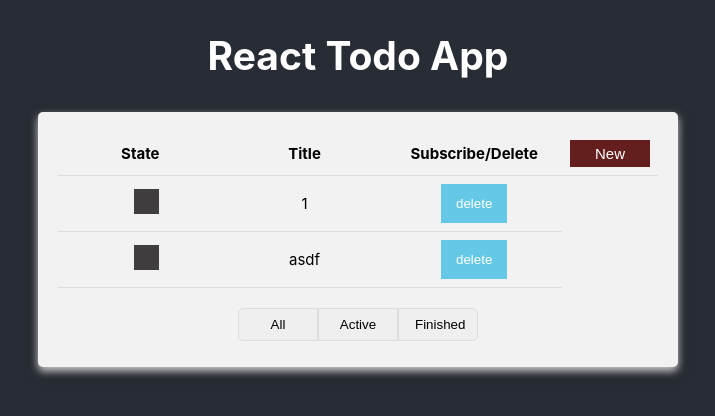
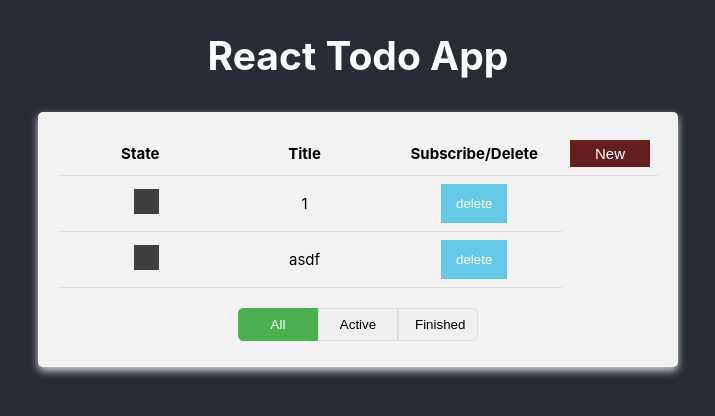
Before and after one commit to superdev808/react-to-do-app, a React (Create React App) app: page / in a window 1280 px wide. Shown: the top 416 px of the page, without its empty margins (282-997 px from the left). Built offline with nearby package versions, Linux system fonts and the light colour scheme.

Commit message:
TodoFilter component seperate from Dashboard

```diff
--- a/src/Components/Dashboard/Dashboard.js
+++ b/src/Components/Dashboard/Dashboard.js
@@ -1,25 +1,18 @@
-import React, { Component } from 'react';
+import React, { Component } from 'react'
 import { connect } from 'react-redux'
 import { bindActionCreators } from 'redux'
-import classNames from 'classnames'
 
 import {
    finishTodo,
    deleteTodo,
-   setFilter
 } from '../../redux/actions/todo.action'
 
 import { getVisibleTodos } from '../../redux/selectors'
 import TodoRow from '../TodoRow/TodoRow'
-
+import TodoFilter from '../TodoFilter/TodoFilter'
 import './Dashboard.css'
 
 class Dashboard extends Component {
-
-   setVisibleType = (visibleType) => {
-      const { setFilter } = this.props.actions
-      setFilter(visibleType)
-   }
 
    handleFinish = (taskId) => {
       const { finishTodo } = this.props.actions
@@ -34,12 +27,11 @@ class Dashboard extends Component {
    }
 
    handleNew = (e) => {
-      console.log('handleNew', this)
       this.props.history.push('/new')
    }
 
    render() {
-      const { visibleTodos, filter } = this.props
+      const { visibleTodos } = this.props
 
       return (
          <div className='container'>
@@ -67,14 +59,7 @@ class Dashboard extends Component {
                   </tbody>
                </table>
             </div>
-
-            <div className={'row'}>
-               <div className={'filter'}>
-                  <button onClick={() => this.setVisibleType('SHOW_ALL')} className={classNames({ 'active': filter === 'SHOW_ALL' })} > All </button>
-                  <button onClick={() => this.setVisibleType('SHOW_ACTIVE')} className={classNames({ 'active': filter === 'SHOW_ACTIVE' })}> Active </button>
-                  <button onClick={() => this.setVisibleType('SHOW_FINISHED')} className={classNames({ 'active': filter === 'SHOW_FINISHED' })}> Finished </button>
-               </div>
-            </div>
+            <TodoFilter />
          </div>
       );
    }
@@ -89,8 +74,7 @@ const mapDispatchToProps = dispatch => ({
    actions: bindActionCreators(
       {
          finishTodo,
-         deleteTodo,
-         setFilter
+         deleteTodo
       }, dispatch)
 })
 
--- /dev/null
+++ b/src/Components/TodoFilter/TodoFilter.js
@@ -0,0 +1,43 @@
+import React, { Component } from 'react'
+import { connect } from 'react-redux'
+import { bindActionCreators } from 'redux'
+import classNames from 'classnames'
+
+import {
+    setFilter
+} from '../../redux/actions/todo.action'
+
+
+class TodoFilter extends Component {
+
+    setVisibleType = (visibleType) => {
+        const { setFilter } = this.props.actions
+        setFilter(visibleType)
+    }
+
+    render() {
+        const { filter } = this.props
+        return (
+            <div className={'row'}>
+                <div className={'filter'}>
+                    <button onClick={() => this.setVisibleType('SHOW_ALL')} className={classNames({ 'active': filter === 'SHOW_ALL' })} > All </button>
+                    <button onClick={() => this.setVisibleType('SHOW_ACTIVE')} className={classNames({ 'active': filter === 'SHOW_ACTIVE' })}> Active </button>
+                    <button onClick={() => this.setVisibleType('SHOW_FINISHED')} className={classNames({ 'active': filter === 'SHOW_FINISHED' })}> Finished </button>
+                </div>
+            </div>
+        )
+    }
+}
+
+const mapStateToProps = state => ({
+    filter: state.visibilityFilter
+})
+
+const mapDispatchToProps = dispatch => ({
+    actions: bindActionCreators(
+        {
+            setFilter
+        }, dispatch)
+})
+
+export default connect(mapStateToProps, mapDispatchToProps)(TodoFilter)
--- a/src/Components/TodoRow/TodoRow.js
+++ b/src/Components/TodoRow/TodoRow.js
@@ -2,10 +2,7 @@ import React from 'react';
 import { Link } from 'react-router-dom'
 import classNames from 'classnames'
 
-const TodoRow = ({ todo, handleFinish, handleDelete, history }) => {
-
-    console.log('TodoRow', history)
-
+const TodoRow = ({ todo, handleFinish, handleDelete }) => {
     return (<tr className='data'>
         <td>
             <label className='checkContainer'>
```
